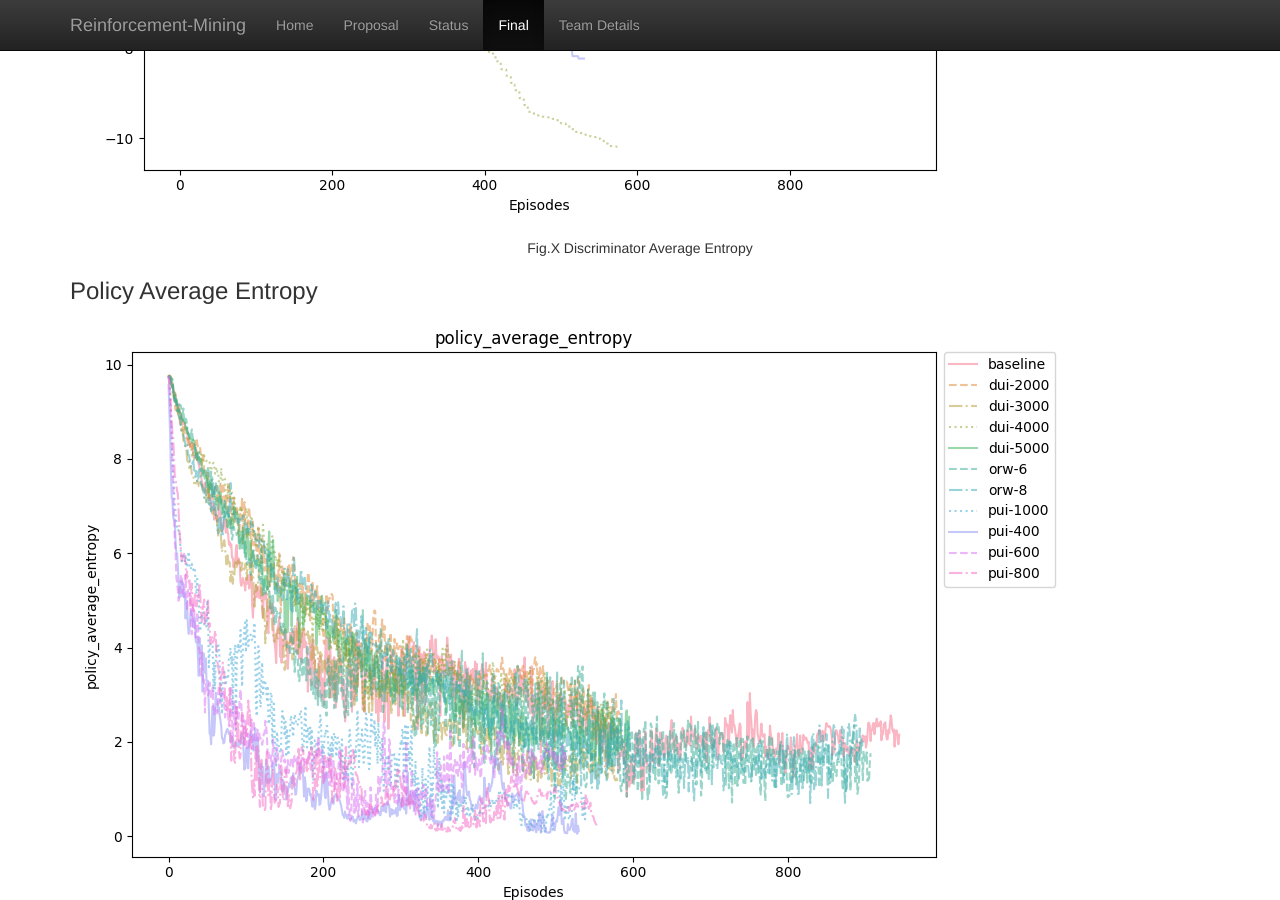
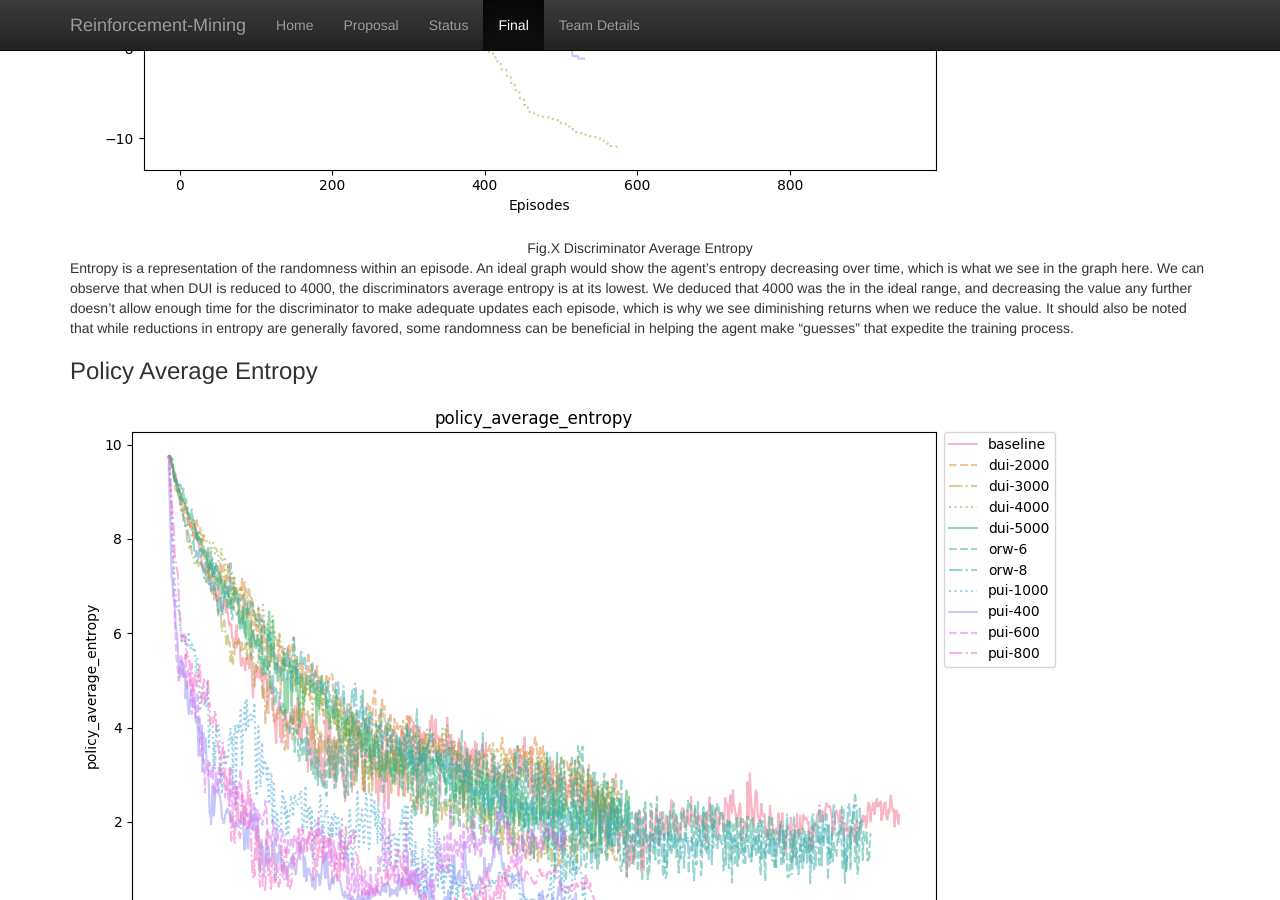
Before and after one commit to TDHTTTT/RM, a Jekyll site: the page built from docs/final.md, in a window 1280 px wide and 900 px high, scrolled down 3866 px. Built offline with Jekyll 4.4.1, drawn with Linux system fonts in a browser that asks for light colours.

Commit message:
discriminator entropy evaluation

```diff
--- a/docs/final.md
+++ b/docs/final.md
@@ -53,6 +53,8 @@
 ![dal](images/all-discriminator_average_entropy.png)
 <center>Fig.X Discriminator Average Entropy</center>
 
+Entropy is a representation of the randomness within an episode. An ideal graph would show the agent’s entropy decreasing over time, which is what we see in the graph here. We can observe that when DUI is reduced to 4000, the discriminators average entropy is at its lowest. We deduced that 4000 was the in the ideal range, and decreasing the value any further doesn’t allow enough time for the discriminator to make adequate updates each episode, which is why we see diminishing returns when we reduce the value. It should also be noted that while reductions in entropy are generally favored, some randomness can be beneficial in helping the agent make “guesses” that expedite the training process.
+
 ### Policy Average Entropy
 ![dal](images/all-policy_average_entropy.png)
 <center>Fig.X Policy Average Entropy</center>
```
